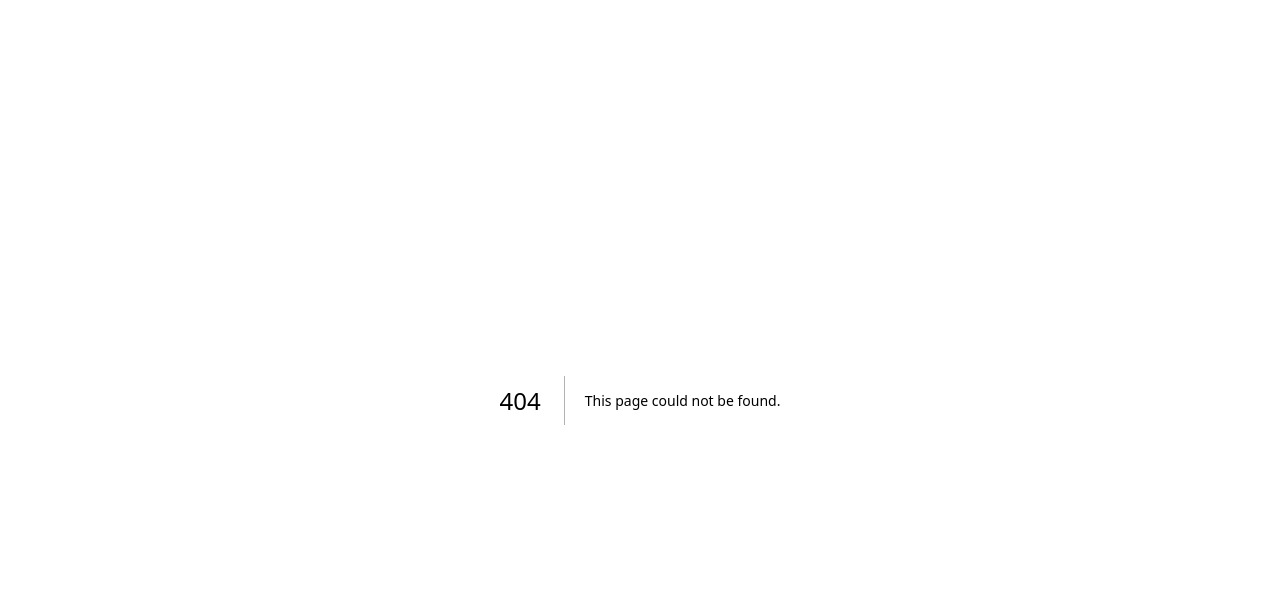
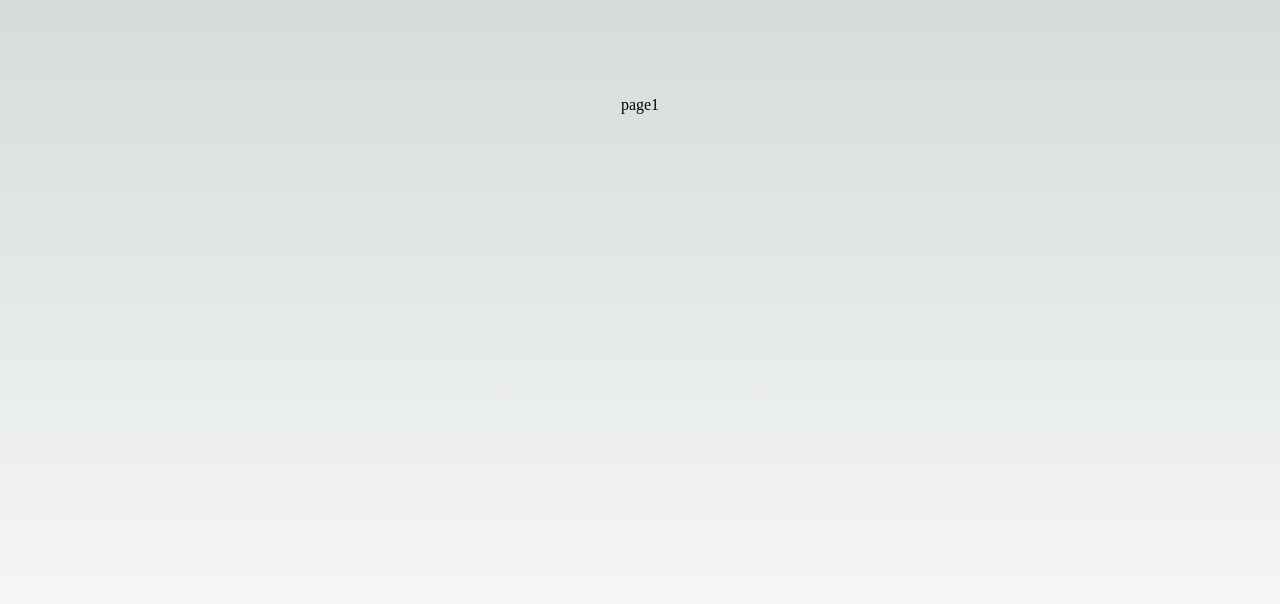
Before and after one commit to filly415/nextapp, a Next.js app: page /page1 in a window 1280 px wide. Before the commit this address had no page. Shown: the top 604 px of the page. Built offline with nearby package versions, Linux system fonts and the light colour scheme.

Commit message:
title change

```diff
--- a/src/pages/index.tsx
+++ b/src/pages/index.tsx
@@ -9,7 +9,7 @@
   return (
     <>
       <Head>
-        <title>Create Next App</title>
+        <title>Next App</title>
         <meta name="description" content="Generated by create next app" />
         <meta name="viewport" content="width=device-width, initial-scale=1" />
         <link rel="icon" href="/favicon.ico" />
--- /dev/null
+++ b/src/pages/page1.tsx
@@ -0,0 +1,24 @@
+import Head from 'next/head'
+import Image from 'next/image'
+import { Inter } from 'next/font/google'
+import styles from '@/styles/Home.module.css'
+
+const inter = Inter({ subsets: ['latin'] })
+
+export default function Home() {
+  return (
+    <>
+      <Head>
+        <title>page1</title>
+        <meta name="description" content="" />
+        <meta name="viewport" content="width=device-width, initial-scale=1" />
+        <link rel="icon" href="/favicon.ico" />
+      </Head>
+      <main className={styles.main}>
+        <div>
+          page1
+        </div>
+      </main>
+    </>
+  )
+}
```
